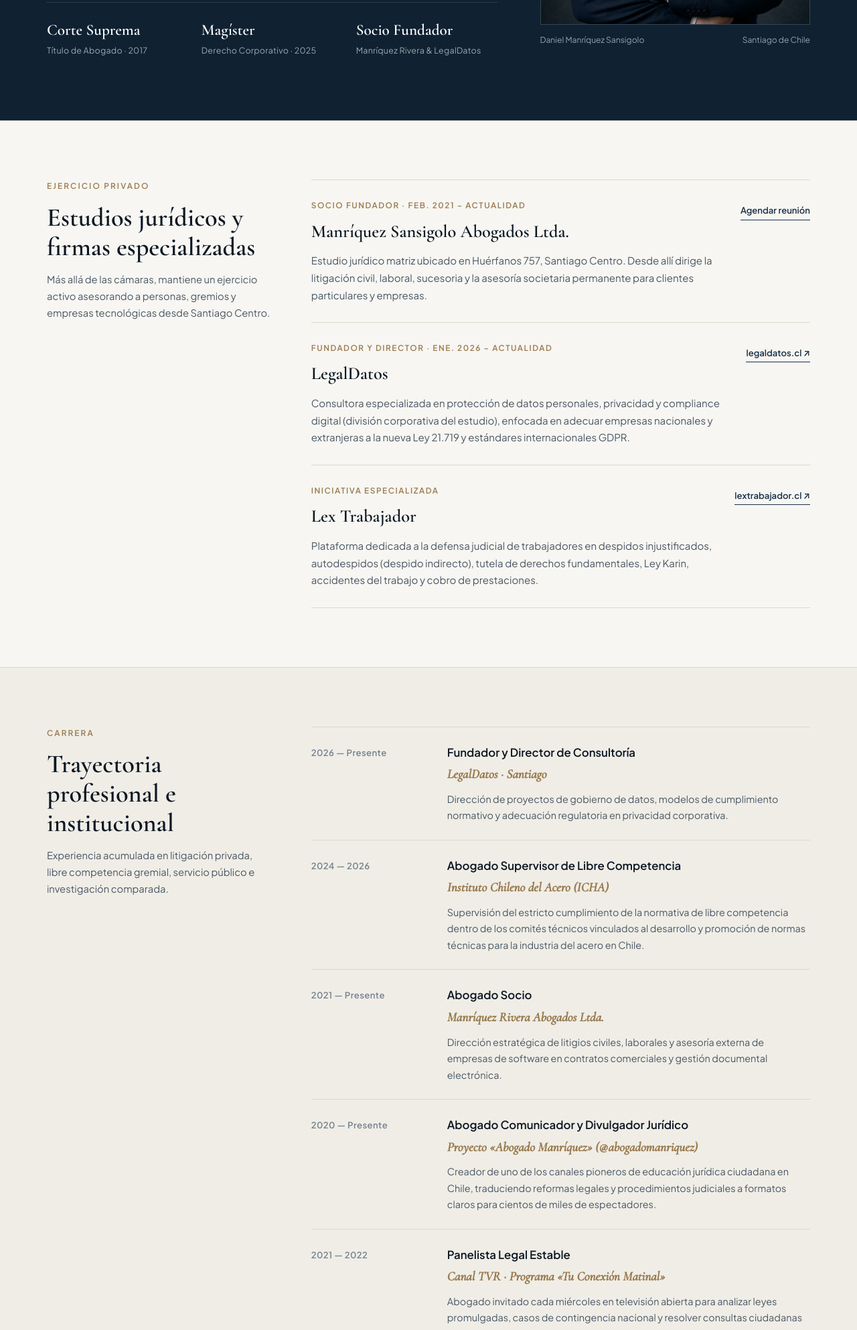
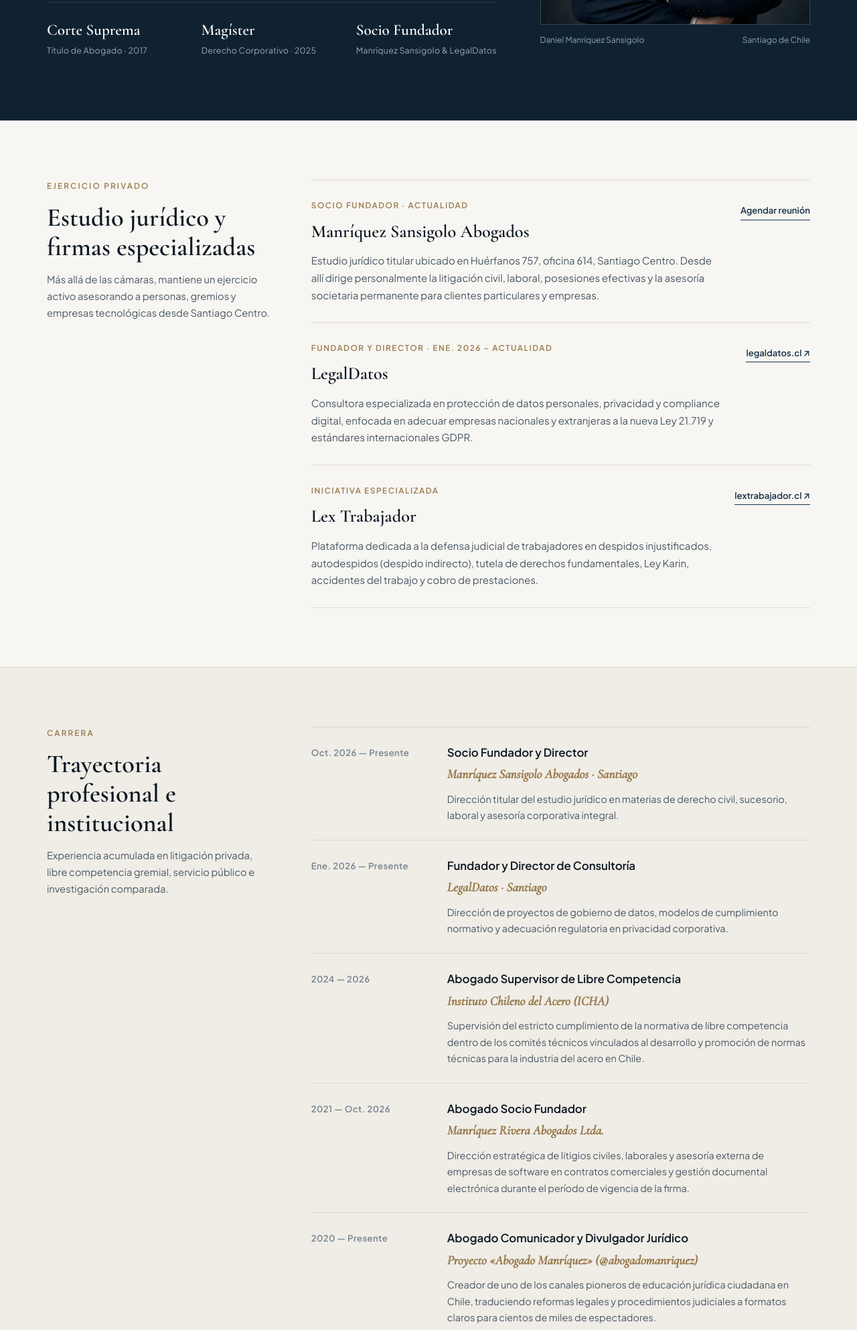
Before and after one commit to danielmanriquezsansigolo-star/abogadomanriquez, a plain HTML site: page sobre-el-abogado.html in a window 1280 px wide. Shown: the part 653-2639 px from the top of the page at 67% size. Drawn offline with nearby package versions, Linux system fonts and the light colour scheme.

Commit message:
Update sobre-el-abogado.html

```diff
--- a/sobre-el-abogado.html
+++ b/sobre-el-abogado.html
@@ -4,7 +4,7 @@
   <meta charset="UTF-8" />
   <meta name="viewport" content="width=device-width, initial-scale=1.0" />
   <title>Sobre el Abogado — Daniel Manríquez Sansigolo</title>
-  <meta name="description" content="Trayectoria profesional, formación académica, firmas legales y presencia en medios de Daniel Manríquez Sansigolo, el Abogado Manríquez." />
+  <meta name="description" content="Trayectoria profesional, formación académica, firmas legales y presencia en medios de Daniel Manríquez Sansigolo, socio fundador de Manríquez Sansigolo Abogados." />
 
   <!-- Favicon -->
   <link id="site-favicon" rel="icon" type="image/jpeg" href="ABOGADO%20MANRI%CC%81QUEZ.jpg" />
@@ -13,17 +13,6 @@
   <link rel="preconnect" href="https://fonts.googleapis.com" />
   <link rel="preconnect" href="https://fonts.gstatic.com" crossorigin />
   <link href="https://fonts.googleapis.com/css2?family=Cormorant+Garamond:ital,wght@0,500;0,600;0,700;1,500&family=Plus+Jakarta+Sans:wght@400;500;600&display=swap" rel="stylesheet" />
-
-  <style>
-  @media (max-width: 1040px) {
-    .header-inner { gap: 10px !important; }
-    .brand { flex: 1 !important; min-width: 0 !important; flex-shrink: 1 !important; }
-    .brand-avatar { flex-shrink: 0 !important; }
-    .brand-titles { min-width: 0 !important; }
-    .brand-sub { white-space: normal !important; line-height: 1.2 !important; font-size: 0.65rem !important; }
-    .menu-btn { display: inline-block !important; flex-shrink: 0 !important; }
-  }
-</style>
 
   <style>
     :root {
@@ -194,10 +183,11 @@
     .menu-btn {
       display: none;
       background: transparent;
-      border: 1px solid rgba(255, 255, 255, 0.25);
+      border: 1px solid rgba(255, 255, 255, 0.4);
       color: #ffffff;
       padding: 8px 12px;
-      font-size: 0.8rem;
+      font-size: 0.78rem;
+      font-weight: 600;
       letter-spacing: 0.08em;
       text-transform: uppercase;
       cursor: pointer;
@@ -705,12 +695,15 @@
     }
 
     /* =========================================================
-       RESPONSIVE
+       RESPONSIVE (INCLUYE CORRECCIÓN MÓVIL DEL MENÚ)
        ========================================================= */
     @media (max-width: 1040px) {
-      .menu-btn {
-        display: inline-block;
-      }
+      .header-inner { gap: 10px !important; }
+      .brand { flex: 1 !important; min-width: 0 !important; flex-shrink: 1 !important; }
+      .brand-avatar { flex-shrink: 0 !important; }
+      .brand-titles { min-width: 0 !important; }
+      .brand-sub { white-space: normal !important; line-height: 1.2 !important; font-size: 0.65rem !important; }
+      .menu-btn { display: inline-block !important; flex-shrink: 0 !important; }
 
       .main-nav {
         display: none;
@@ -724,6 +717,7 @@
         padding: 24px 5%;
         gap: 16px;
         border-bottom: 1px solid var(--line-dark);
+        box-shadow: 0 16px 32px rgba(0, 0, 0, 0.35);
       }
 
       .main-nav.open {
@@ -817,7 +811,7 @@
           <h1>Rigor técnico en la oficina, claridad jurídica ante el país.</h1>
           <div class="rule-gold"></div>
           <p class="lead-paragraph">
-            <strong>Daniel Manríquez Sansigolo</strong>, conocido públicamente como <em>«Abogado Manríquez»</em>, es abogado titulado ante la Excelentísima Corte Suprema, Magíster en Derecho Corporativo, socio fundador de estudios jurídicos y uno de los pioneros más reconocidos de la divulgación legal digital en Chile.
+            <strong>Daniel Manríquez Sansigolo</strong>, conocido públicamente como <em>«Abogado Manríquez»</em>, es abogado titulado ante la Excelentísima Corte Suprema, Magíster en Derecho Corporativo, socio fundador de <strong>Manríquez Sansigolo Abogados</strong> y uno de los pioneros más reconocidos de la divulgación legal digital en Chile.
           </p>
           <p class="secondary-paragraph">
             Su carrera combina la representación judicial y consultoría corporativa de empresas —en derecho civil, laboral, libre competencia y protección de datos personales— con una labor sostenida en medios de televisión, plataformas digitales y operativos comunitarios destinados a acercar la ley al ciudadano sin tecnicismos innecesarios.
@@ -834,7 +828,7 @@
             </div>
             <div class="cred-item">
               <strong>Socio Fundador</strong>
-              <span>Manríquez Rivera &amp; LegalDatos</span>
+              <span>Manríquez Sansigolo &amp; LegalDatos</span>
             </div>
           </div>
         </div>
@@ -858,16 +852,16 @@
       <div class="container two-col-editorial">
         <div class="col-heading">
           <span class="section-kicker">Ejercicio Privado</span>
-          <h2>Estudios jurídicos y firmas especializadas</h2>
+          <h2>Estudio jurídico y firmas especializadas</h2>
           <p>Más allá de las cámaras, mantiene un ejercicio activo asesorando a personas, gremios y empresas tecnológicas desde Santiago Centro.</p>
         </div>
 
         <div class="firms-stack">
           <article class="firm-row">
             <div>
-              <div class="firm-meta">Socio Fundador · Feb. 2021 – Actualidad</div>
-              <h3>Manríquez Sansigolo Abogados Ltda.</h3>
-              <p>Estudio jurídico matriz ubicado en Huérfanos 757, Santiago Centro. Desde allí dirige la litigación civil, laboral, sucesoria y la asesoría societaria permanente para clientes particulares y empresas.</p>
+              <div class="firm-meta">Socio Fundador · Actualidad</div>
+              <h3>Manríquez Sansigolo Abogados</h3>
+              <p>Estudio jurídico titular ubicado en Huérfanos 757, oficina 614, Santiago Centro. Desde allí dirige personalmente la litigación civil, laboral, posesiones efectivas y la asesoría societaria permanente para clientes particulares y empresas.</p>
             </div>
             <a href="agendar-consulta.html" class="firm-ext-link">Agendar reunión</a>
           </article>
@@ -876,7 +870,7 @@
             <div>
               <div class="firm-meta">Fundador y Director · Ene. 2026 – Actualidad</div>
               <h3>LegalDatos</h3>
-              <p>Consultora especializada en protección de datos personales, privacidad y compliance digital (división corporativa del estudio), enfocada en adecuar empresas nacionales y extranjeras a la nueva Ley 21.719 y estándares internacionales GDPR.</p>
+              <p>Consultora especializada en protección de datos personales, privacidad y compliance digital, enfocada en adecuar empresas nacionales y extranjeras a la nueva Ley 21.719 y estándares internacionales GDPR.</p>
             </div>
             <a href="https://legaldatos.cl" target="_blank" rel="noopener" class="firm-ext-link">legaldatos.cl ↗</a>
           </article>
@@ -904,7 +898,16 @@
 
         <ul class="timeline-list">
           <li class="timeline-item">
-            <span class="timeline-period">2026 — Presente</span>
+            <span class="timeline-period">Oct. 2026 — Presente</span>
+            <div class="timeline-body">
+              <h3>Socio Fundador y Director</h3>
+              <span class="timeline-org">Manríquez Sansigolo Abogados · Santiago</span>
+              <p>Dirección titular del estudio jurídico en materias de derecho civil, sucesorio, laboral y asesoría corporativa integral.</p>
+            </div>
+          </li>
+
+          <li class="timeline-item">
+            <span class="timeline-period">Ene. 2026 — Presente</span>
             <div class="timeline-body">
               <h3>Fundador y Director de Consultoría</h3>
               <span class="timeline-org">LegalDatos · Santiago</span>
@@ -922,11 +925,11 @@
           </li>
 
           <li class="timeline-item">
-            <span class="timeline-period">2021 — Presente</span>
+            <span class="timeline-period">2021 — Oct. 2026</span>
             <div class="timeline-body">
-              <h3>Abogado Socio</h3>
+              <h3>Abogado Socio Fundador</h3>
               <span class="timeline-org">Manríquez Rivera Abogados Ltda.</span>
-              <p>Dirección estratégica de litigios civiles, laborales y asesoría externa de empresas de software en contratos comerciales y gestión documental electrónica.</p>
+              <p>Dirección estratégica de litigios civiles, laborales y asesoría externa de empresas de software en contratos comerciales y gestión documental electrónica durante el período de vigencia de la firma.</p>
             </div>
           </li>
 
```
